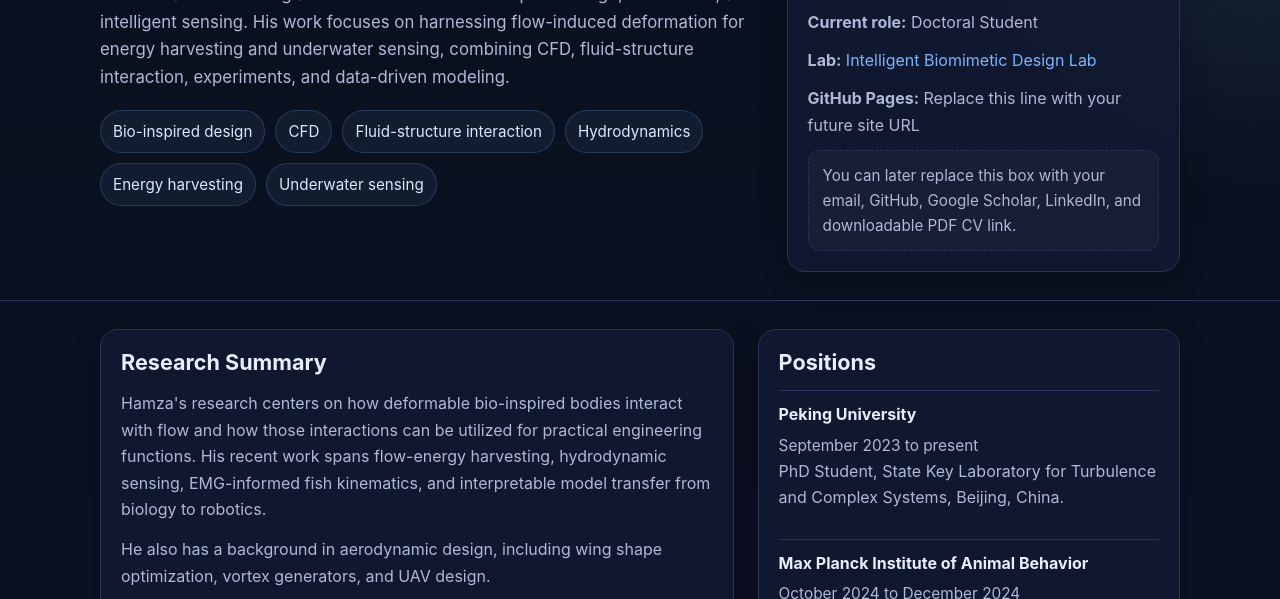
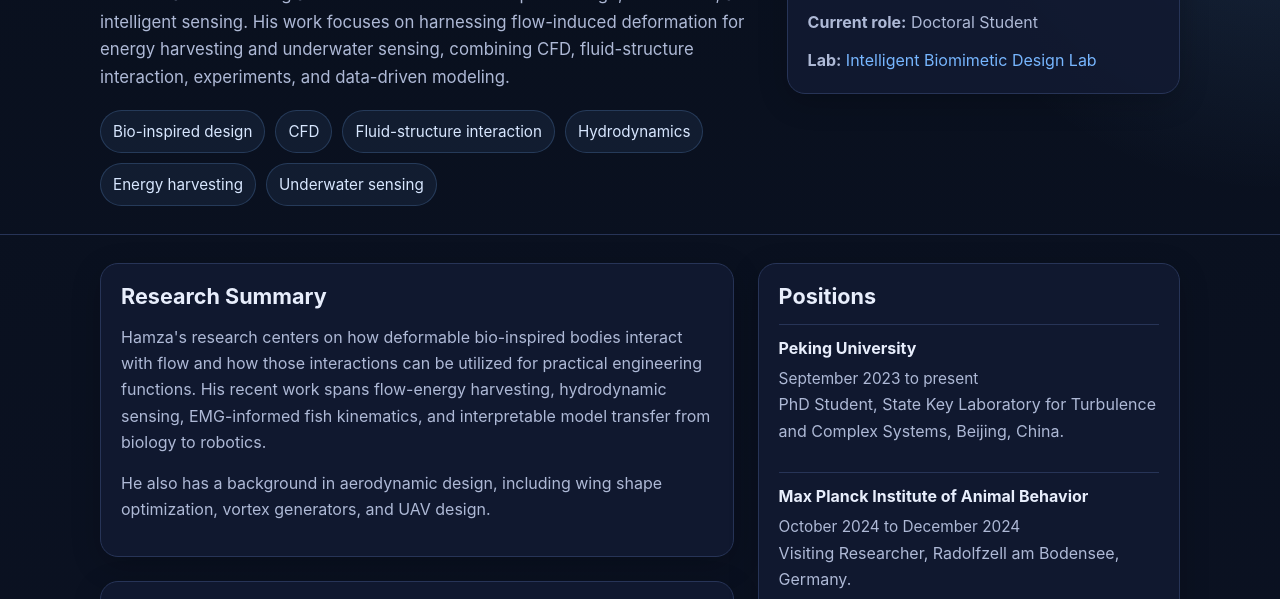
Before and after one commit to hamzasherpao/CV, a plain HTML site: page index.html in a window 1280 px wide. Shown: the part 185-784 px from the top of the page. Drawn offline with Linux system fonts and the light colour scheme.

Commit message:
Update index.html

```diff
--- a/index.html
+++ b/index.html
@@ -138,11 +138,11 @@
           <li><strong>Institution:</strong> Peking University, Beijing, China</li>
           <li><strong>Current role:</strong> Doctoral Student</li>
           <li><strong>Lab:</strong> <a href="https://ibdl.pku.edu.cn/" target="_blank" rel="noreferrer">Intelligent Biomimetic Design Lab</a></li>
-          <li><strong>GitHub Pages:</strong> Replace this line with your future site URL</li>
+          <!-- <li><strong>GitHub Pages:</strong> Replace this line with your future site URL</li> -->
         </ul>
-        <div class="note">
+        <!-- <div class="note">
           You can later replace this box with your email, GitHub, Google Scholar, LinkedIn, and downloadable PDF CV link.
-        </div>
+        </div> -->
       </aside>
     </div>
   </header>
```
